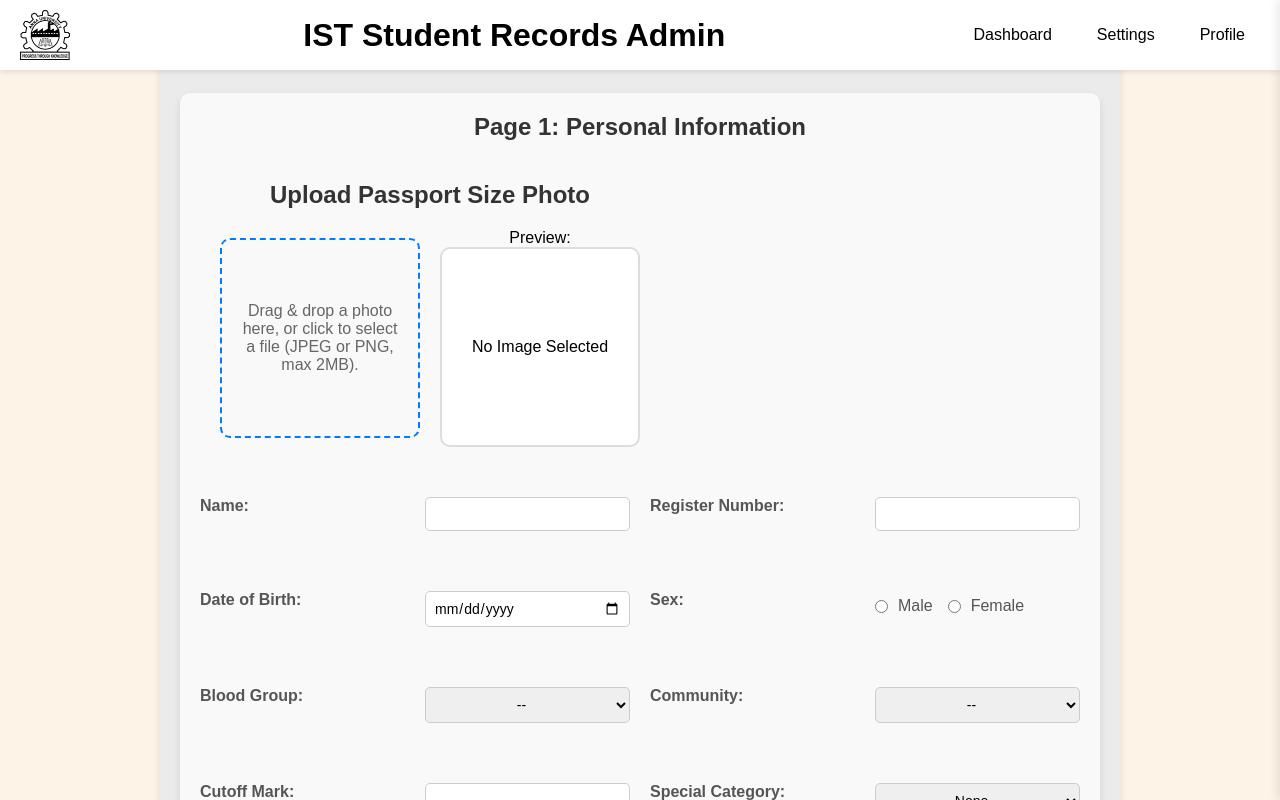
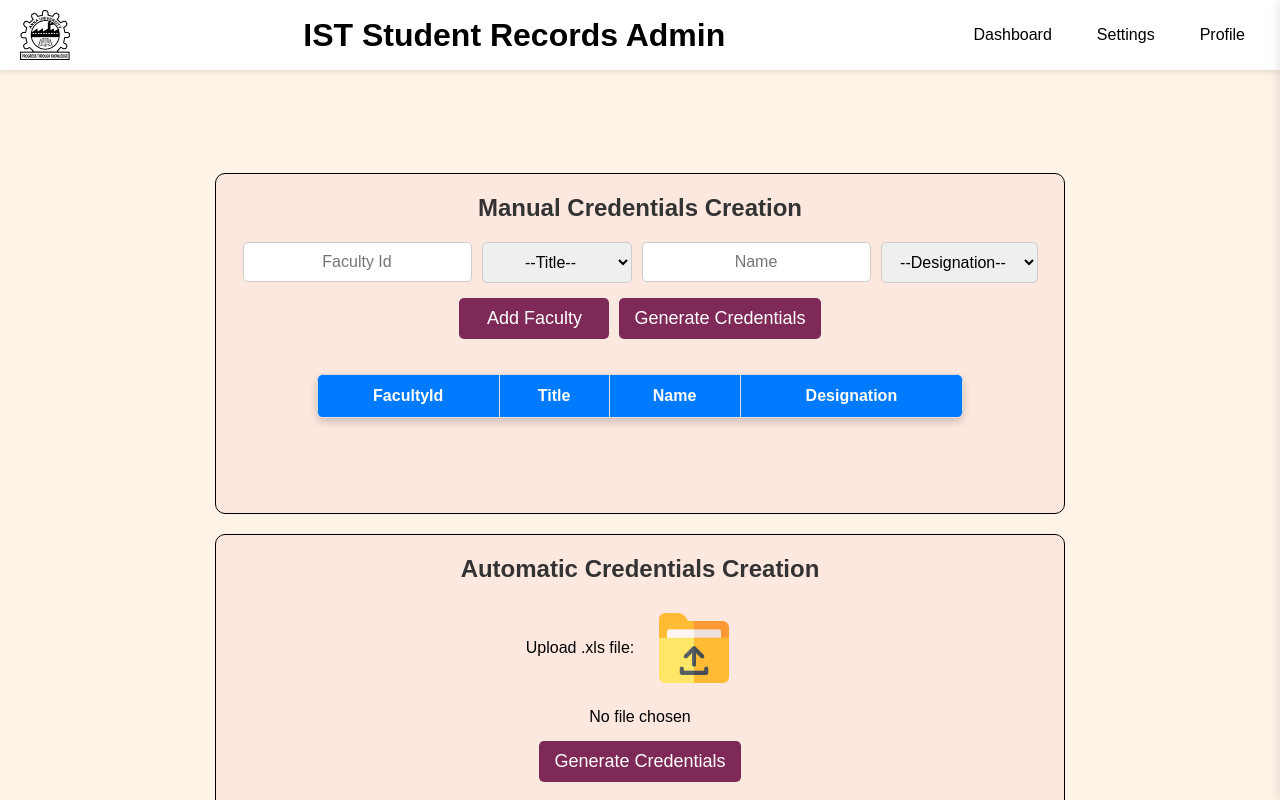
Before and after one commit to Ashishprakashp/srms, a React (Create React App) app: page / in a window 1280 px wide. Built offline with nearby package versions, Linux system fonts and the light colour scheme.

Commit message:
Feb3 17:47

```diff
--- a/src/AdminDashboard.js
+++ b/src/AdminDashboard.js
@@ -25,7 +25,7 @@ export default function AdminDashboard() {
   return (
     <div className="container">
       {/* Title Bar */}
-      <AdminTitleBar/>
+      <AdminTitleBar title={"IST Student Records Admin"}/>
 
       {/* Main Content */}
       <div className="main-content">
--- a/src/AdminTitleBar.js
+++ b/src/AdminTitleBar.js
@@ -5,13 +5,13 @@ import { motion } from "framer-motion";
 import closeIcon from "./res/close.png";
 import Uni_logo from "./res/AnnaUniLogo.png";
 
-export default function AdminTitleBar(){
+export default function AdminTitleBar({title}){
     const [sidebarOpen, setSidebarOpen] = useState(false);
     return(
         <div>
         <div className="title-bar">
         <img src={Uni_logo} width="50px" height="50px" alt="University Logo" />
-        <h1>IST Student Records Admin</h1>
+        <h1>{title}</h1>
 
         {/* Navigation Boxes (Visible on Large Screens) */}
         <div className="nav-links">
--- a/src/App.js
+++ b/src/App.js
@@ -9,7 +9,7 @@ function App() {
   return(
   <Router>
     <Routes>
-      <Route path='/' element={<StudentForm/>}/>
+      <Route path='/' element={<FacultyManagement/>}/>
       <Route path='/admin-dashboard' element={<AdminDashboard/>}/>
       <Route path='/faculty-management' element={<FacultyManagement/>}/>
     </Routes>
--- a/src/FacultyManagement.css
+++ b/src/FacultyManagement.css
@@ -144,3 +144,48 @@ form {
         flex-direction: column;
     }
 }
+
+.faculty-table {
+    width: 80%; /* Adjust width as needed */
+    margin: 20px auto; /* Centers the table */
+    border-collapse: collapse;
+    box-shadow: 0 4px 8px rgba(0, 0, 0, 0.2);
+    background-color: #fff;
+    border-radius: 8px;
+    overflow: hidden;
+}
+
+.faculty-table th,
+.faculty-table td {
+    border: 1px solid #ddd;
+    padding: 12px;
+    text-align: center;
+    font-size: 16px;
+}
+
+.faculty-table th {
+    background-color: #007bff;
+    color: white;
+    font-weight: bold;
+}
+
+.faculty-table tbody tr:nth-child(even) {
+    background-color: #f2f2f2;
+}
+
+.faculty-table tbody tr:hover {
+    background-color: #ddd;
+}
+
+.faculty-table button {
+    background-color: #dc3545;
+    color: white;
+    border: none;
+    padding: 6px 12px;
+    cursor: pointer;
+    border-radius: 4px;
+}
+
+.faculty-table button:hover {
+    background-color: #c82333;
+}
--- a/src/FacultyManagement.js
+++ b/src/FacultyManagement.js
@@ -5,6 +5,11 @@
 
     export default function FacultyManagement() {
         const [fileName, setFileName] = useState('');
+        const [faculties,addFaculty] = useState([]);
+        const [facultyId, setFacultyId] = useState("");
+        const [title, setTitle] = useState("");
+        const [name, setName] = useState("");
+        const [designation, setDesignation] = useState("");
 
         const handleFileChange = (e) => {
             const file = e.target.files[0];
@@ -12,10 +17,26 @@
                 setFileName(file.name);  // Set the selected file name
             }
         };
+
+        const handleAddFaculty = () => {
+            if (!facultyId || !name || title === "--Title--" || designation === "--Designation--") {
+                alert("Please fill all fields correctly!");
+                return;
+            }
+
+            // Append a new faculty object to the array
+            addFaculty([...faculties, { facultyId, title, name, designation }]);
+
+            // Clear input fields after adding
+            setFacultyId("");
+            setTitle("--Title--");
+            setName("");
+            setDesignation("--Designation--");
+        };
         return (
             <div>
                 {/* Title Bar */}
-                <AdminTitleBar />
+                <AdminTitleBar title={"IST Student Records Admin"}/>
 
                 {/* Main Container */}
                 <div id="top-container">
@@ -24,17 +45,20 @@
                     <form>
                         {/* Faculty Input Fields */}
                         <div className="first-line">
-                            <input type="text" placeholder="Faculty Id" className="field" />
+                            <input type="text" placeholder="Faculty Id" className="field"
+                            value={facultyId}
+                            onChange={(e) => setFacultyId(e.target.value)}
+                            />
 
-                            <select className="field">
+                            <select className="field" value={title} onChange={(e) => setTitle(e.target.value)}>
                                 <option>--Title--</option>
                                 <option>Nil</option>
                                 <option>Dr.</option>
                             </select>
 
-                            <input type="text" placeholder="Name" className="field" />
+                            <input type="text" placeholder="Name" value={name} onChange={(e) => setName(e.target.value)} className="field" />
 
-                            <select className="field">
+                            <select className="field" value={designation} onChange={(e) => setDesignation(e.target.value)}>
                                 <option>--Designation--</option>
                                 <option>Teaching Fellow</option>
                                 <option>Asst. Professor</option>
@@ -43,14 +67,37 @@
                             </select>
                         </div>
 
-                        {/* Faculty List Container */}
-                        <div id="faculty-list"></div>
-
                         {/* Action Buttons */}
                         <div className="first-line button-group">
-                            <button type="button" className="btn">Add Faculty</button>
+                            <button type="button" className="btn" onClick={handleAddFaculty}>Add Faculty</button>
                             <input type="submit" value="Generate Credentials" className="btn" />
                         </div>
+
+                        {/* Faculty List Container */}
+                        <table className="faculty-table">
+                        <thead>
+                          <tr>
+                            <th>FacultyId</th>
+                            <th>Title</th>
+                            <th>Name</th>
+                            <th>Designation</th>
+                          </tr>
+                        </thead>
+                        <tbody>
+
+                            {faculties.map((faculty,index)=>(
+                                <tr key={index}>
+                                    <td>{faculty.facultyId}</td>
+                                    <td>{faculty.title}</td>
+                                    <td>{faculty.name}</td>
+                                    <td>{faculty.designation}</td>
+                                    {/* <td><button onClick={() => handleRemoveFaculty(index)}>Remove</button></td> */}
+                                </tr>
+                            ))}
+                        </tbody>
+                        </table>
+
+
                         <button className="dwd1">Download</button>
                     </form>
                 </div>
--- a/src/Page1.css
+++ b/src/Page1.css
@@ -3,9 +3,17 @@ body{
     padding-top: 150px;
 
 }
+@keyframes fadeIn {
+  to {
+      opacity: 1;
+      transform: translateY(0px);
+  }
+}
 /* Page1.css */
 .page1-container {
-
+    opacity: 0;
+    transform: translateY(30px);
+    animation: fadeIn 2s forwards;
     max-width: 100vw;
     margin-top: 150px;
     /* margin-bottom:150px; */
--- a/src/StudentForm.css
+++ b/src/StudentForm.css
@@ -2,9 +2,17 @@
 body{
   overflow-y: scroll;
 }
+@keyframes fadeIn {
+  to {
+      opacity: 1;
+      transform: translateY(0px);
+  }
+}
 /* StudentForm.css */
 .student-form-container {
-
+    opacity: 0;
+    transform: translateY(40px);
+    animation: fadeIn 2s forwards;
     width: 75vw;
     height: auto;
     margin-top: 300px;
@@ -44,10 +52,20 @@ body{
     color: white;
   }
 
+  .prev-button:active{
+    background-color: #5b6369;
+    transform: translateY(3px);
+  }
+
   .next-button {
     margin-left: auto;
     background-color: #007bff;
     color: white;
+  }
+  .next-button:active{
+    background-color: #0068d8;
+    transform: translateY(3px);
+
   }
 
   .submit-button {
@@ -55,6 +73,14 @@ body{
     color: white;
   }
 
+  .submit-button:hover{
+    opacity: 0.9;
+  }
+
+  .submit-button:active{
+    background-color: #24963f;
+    transform: translateY(3px);
+  }
   .nav-button:hover {
     opacity: 0.9;
   }
--- a/src/StudentForm.js
+++ b/src/StudentForm.js
@@ -87,7 +87,7 @@ const StudentForm = () => {
 
   return (
     <div>
-    <AdminTitleBar />
+    <AdminTitleBar title={"IST Student Records Management System"}/>
     <div className="student-form-container">
 
 
```
